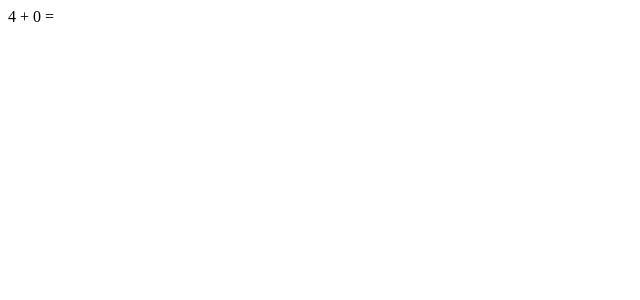
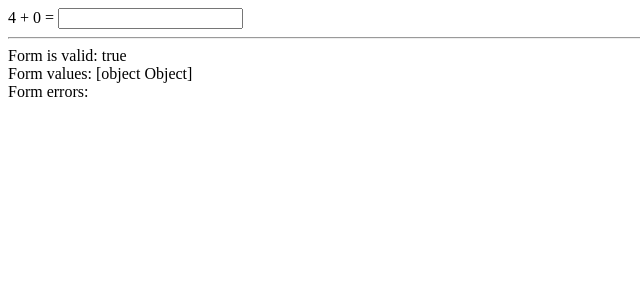
Before and after one commit to Seborider/mathform, an Angular app: page / in a window 1280 px wide. Shown: the top 300 px of the page, without its empty margins (0-640 px from the left). Built offline with nearby package versions, Linux system fonts and the light colour scheme.

Commit message:
🎨 Add debug divs

```diff
--- a/src/app/equation/equation.component.html
+++ b/src/app/equation/equation.component.html
@@ -1,4 +1,10 @@
 <form [formGroup]="mathForm" >
     {{ a }} + {{ b }} =
+    <input formControlName="answer" />
+</form>
 
-</form>
+<hr>
+
+<div>Form is valid: {{mathForm.valid }} </div>
+<div>Form values: {{mathForm.value }} </div>
+<div>Form errors: {{mathForm.errors }} </div>
```
